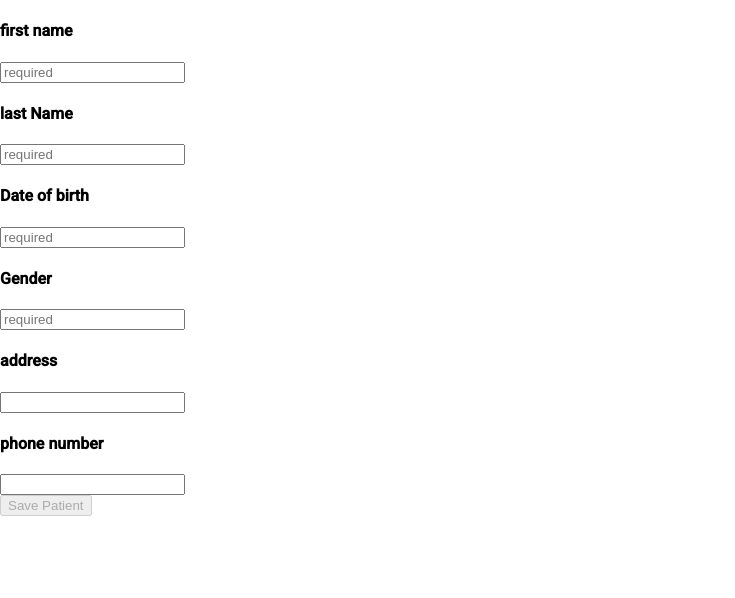
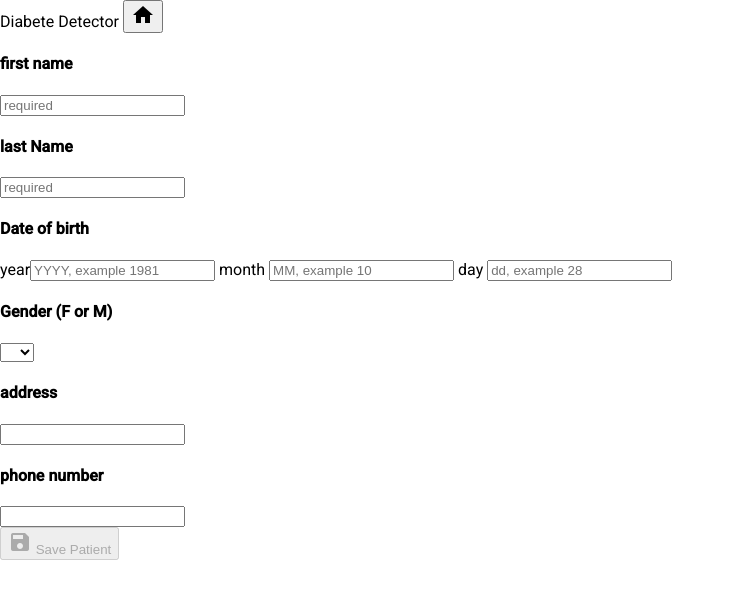
Before and after one commit to Helloz18/P9-diabetedetectorui, an Angular app: page /create in a window 1280 px wide. Shown: the top 598 px of the page, without its empty margins (0-735 px from the left). Built offline with nearby package versions, Linux system fonts and the light colour scheme.

Commit message:
optimisation birthdate

```diff
--- a/src/app/app.component.html
+++ b/src/app/app.component.html
@@ -1,2 +1,2 @@
-
-<router-outlet></router-outlet>
+{{title}}
+<router-outlet><button type="button" (click)="home()"><mat-icon>home</mat-icon></button></router-outlet>
--- a/src/app/app.component.ts
+++ b/src/app/app.component.ts
@@ -1,4 +1,5 @@
 import { Component } from '@angular/core';
+import { Router } from '@angular/router';
 
 @Component({
   selector: 'app-root',
@@ -6,5 +7,14 @@ import { Component } from '@angular/core';
   styleUrls: ['./app.component.css']
 })
 export class AppComponent {
-  title = 'diabetedetectorui';
+  title = 'Diabete Detector';
+
+  constructor(
+    private router: Router
+    ) { }
+
+    home() {
+      this.router.navigate(['/']);
+    }
+
 }
--- a/src/app/components/patient-create/patient-create.component.html
+++ b/src/app/components/patient-create/patient-create.component.html
@@ -1,63 +1,32 @@
-
 <form [formGroup]="patientForm">
 
-    <div class="row">
-        <div class="col-sm-4">
-            <div class="form-group">
-                <h4><label for="firstName">first name</label></h4>
-            </div>
-        </div>
-            <div class="col-sm-4">
-                <input id="firstName" placeholder="required" class="form-control" formControlName="firstName" required>
-            </div>
+    <h4><label for="firstName">first name</label></h4>
+    <input id="firstName" placeholder="required" class="form-control" formControlName="firstName" required>
+
+    <h4><label for="lastName">last Name</label></h4>
+    <input id="lastName" placeholder="required" class="form-control" formControlName="lastName" required>
+
+    <h4><label for="birthdate">Date of birth</label></h4>
+    year<input id="year" placeholder="YYYY, example 1981" class="form-control" formControlName="year" required>
+    month <input id="month" placeholder="MM, example 10" class="form-control" formControlName="month" required>
+    day <input id="day" placeholder="dd, example 28" class="form-control" formControlName="day" required>
+
+    <h4><label for="gender">Gender (F or M)</label></h4>
+    <select id="gender" (change)="genderSelect($event)" placeholder="required" class="form-control"
+        formControlName="gender" required>
+        <option>M</option>
+        <option>F</option>
+    </select>
+
+    <h4><label for="address">address</label></h4>
+    <input id="address" class="form-control" formControlName="address">
+
+    <h4><label for="phoneNumber">phone number</label></h4>
+    <input id="phoneNumber" class="form-control" formControlName="phoneNumber">
+
+    <div>
+        <button type="button" class="btn btn-primary space" [disabled]="!patientForm.valid" (click)="savePatient()">
+            <mat-icon>save</mat-icon>
+            Save Patient</button>
     </div>
-    <div class="row">
-        <div class="col-sm-4">
-            <div class="form-group">
-                <h4><label for="lastName">last Name</label></h4>
-            </div>
-        </div>
-        <div class="col-sm-8">
-            <input id="lastName" placeholder="required" class="form-control" formControlName="lastName" required>
-        </div>
-    </div>
-    <div class="row">
-        <div class="col-sm-4">
-            <div class="form-group">
-                <h4><label for="birthdate">Date of birth</label></h4>
-            </div>
-        </div>
-        <div class="col-sm-8">
-            <input data-toggle="tooltip" data-placement="top" title="format YYYY-MM-DD, ex 2000-10-31" id="birthdate" placeholder="required" class="form-control" formControlName="birthdate" required>
-        </div>
-    </div>
-    <div class="row">
-        <div class="col-sm-4">
-            <div class="form-group">
-                <h4><label for="gender">Gender</label></h4>
-            </div>
-        </div>
-        <div class="col-sm-8">
-            <input id="gender" placeholder="required" class="form-control" formControlName="gender" required>
-        </div>
-    </div>
-    <div class="row">
-        <div class="col-sm-4">
-            <div class="form-group">
-                <h4><label for="address">address</label></h4>
-            </div>
-        </div>
-        <div class="col-sm-8">
-            <input id="address" class="form-control" formControlName="address">
-        </div>
-    </div>
-    <div class="row">
-        <div class="col-sm-4">
-            <h4><label for="phoneNumber">phone number</label></h4>
-        </div>
-        <div class="col-sm-8">
-            <input id="phoneNumber" class="form-control" formControlName="phoneNumber">
-        </div>
-    </div>
-    <button type="button" class="btn btn-primary space" [disabled]="!patientForm.valid" (click)="savePatient()">Save Patient</button>
 </form>
--- a/src/app/components/patient-create/patient-create.component.ts
+++ b/src/app/components/patient-create/patient-create.component.ts
@@ -24,7 +24,9 @@ export class PatientCreateComponent implements OnInit {
     this.patientForm = this.formBuilder.group({
       firstName: '',
       lastName: '',
-      birthdate: '',
+      year: '',
+      month: '',
+      day: '',
       gender: '',
       address:'',
       phoneNumber:''
@@ -37,13 +39,14 @@ export class PatientCreateComponent implements OnInit {
     let patient = {
       firstName: formValue['firstName'],
       lastName: formValue['lastName'],
-      birthdate: formValue['birthdate'],
+      birthdate: formValue['year']+'-'+formValue['month']+'-'+formValue['day'],
       gender: formValue['gender'],
       address: formValue['address'],
       phoneNumber: formValue['phoneNumber']
     };
       this.apiService.addPatient(patient).subscribe(
         result => {
+          console.log(patient);
         this.router.navigate(['/']);
         },
         error => {
@@ -52,4 +55,8 @@ export class PatientCreateComponent implements OnInit {
       );
   }
 
+  genderSelect(event) {
+    console.log(event.target.value);
+  }
+
 }
--- a/src/app/components/patient-update/patient-update.component.html
+++ b/src/app/components/patient-update/patient-update.component.html
@@ -1,63 +1,28 @@
 
 <form [formGroup]="patientUpdateForm">
 
-    <div class="row">
-        <div class="col-sm-4">
-            <div class="form-group">
-                <h4><label for="firstName">first name</label></h4>
-            </div>
-        </div>
-            <div class="col-sm-4">
-                <input id="firstName" placeholder="required" class="form-control" formControlName="firstName" required>
-            </div>
-    </div>
-    <div class="row">
-        <div class="col-sm-4">
-            <div class="form-group">
-                <h4><label for="lastName">last Name</label></h4>
-            </div>
-        </div>
-        <div class="col-sm-8">
-            <input id="lastName" placeholder="required" class="form-control" formControlName="lastName" required>
-        </div>
-    </div>
-    <div class="row">
-        <div class="col-sm-4">
-            <div class="form-group">
-                <h4><label for="birthdate">Date of birth</label></h4>
-            </div>
-        </div>
-        <div class="col-sm-8">
-            <input id="birthdate" class="form-control" formControlName="birthdate">
-        </div>
-    </div>
-    <div class="row">
-        <div class="col-sm-4">
-            <div class="form-group">
-                <h4><label for="gender">Gender</label></h4>
-            </div>
-        </div>
-        <div class="col-sm-8">
-            <input id="gender" class="form-control" formControlName="gender">
-        </div>
-    </div>
-    <div class="row">
-        <div class="col-sm-4">
-            <div class="form-group">
-                <h4><label for="address">address</label></h4>
-            </div>
-        </div>
-        <div class="col-sm-8">
-            <input id="address" class="form-control" formControlName="address">
-        </div>
-    </div>
-    <div class="row">
-        <div class="col-sm-4">
-            <h4><label for="phoneNumber">phone number</label></h4>
-        </div>
-        <div class="col-sm-8">
-            <input id="phoneNumber" class="form-control" formControlName="phoneNumber">
-        </div>
-    </div>
+    <h4><label for="firstName">first name</label></h4>
+    <input id="firstName" placeholder="required" class="form-control" formControlName="firstName" required>
+
+    <h4><label for="lastName">last Name</label></h4>
+    <input id="lastName" placeholder="required" class="form-control" formControlName="lastName" required>
+
+    <h4><label for="birthdate">Date of birth</label></h4>
+    birthdate <input id="year" placeholder="required" class="form-control" formControlName="birthdate" required>
+
+    <h4><label for="gender">Gender</label></h4>
+    <select id="gender" (change)="genderSelect($event)" placeholder="required" class="form-control"
+        formControlName="gender" required>
+        <option>M</option>
+        <option>F</option>
+    </select>
+
+    <h4><label for="address">address</label></h4>
+    <input id="address" class="form-control" formControlName="address">
+
+    <h4><label for="phoneNumber">phone number</label></h4>
+    <input id="phoneNumber" class="form-control" formControlName="phoneNumber">
+    <div>
     <button type="button" class="btn btn-primary space" [disabled]="!patientUpdateForm.valid" (click)="updatePatient()">Update Patient</button>
+</div>
 </form>
--- a/src/app/components/patient-update/patient-update.component.ts
+++ b/src/app/components/patient-update/patient-update.component.ts
@@ -74,5 +74,8 @@ export class PatientUpdateComponent implements OnInit {
       );
   }
 
+  genderSelect(event) {
+    console.log(event.target.value);
+  }
 
 }
--- a/src/app/components/patient/patient.component.html
+++ b/src/app/components/patient/patient.component.html
@@ -1,7 +1,11 @@
-<router-outlet>
-    <button type="button" routerLink="/create">create new Patient</button>
-</router-outlet>
 
+<hr>
+<div>
+    <router-outlet>
+        <button type="button" routerLink="/create">create new Patient</button>
+    </router-outlet>
+</div>
+<hr>
 <table>
    <tr>
        <th>id</th>
```
